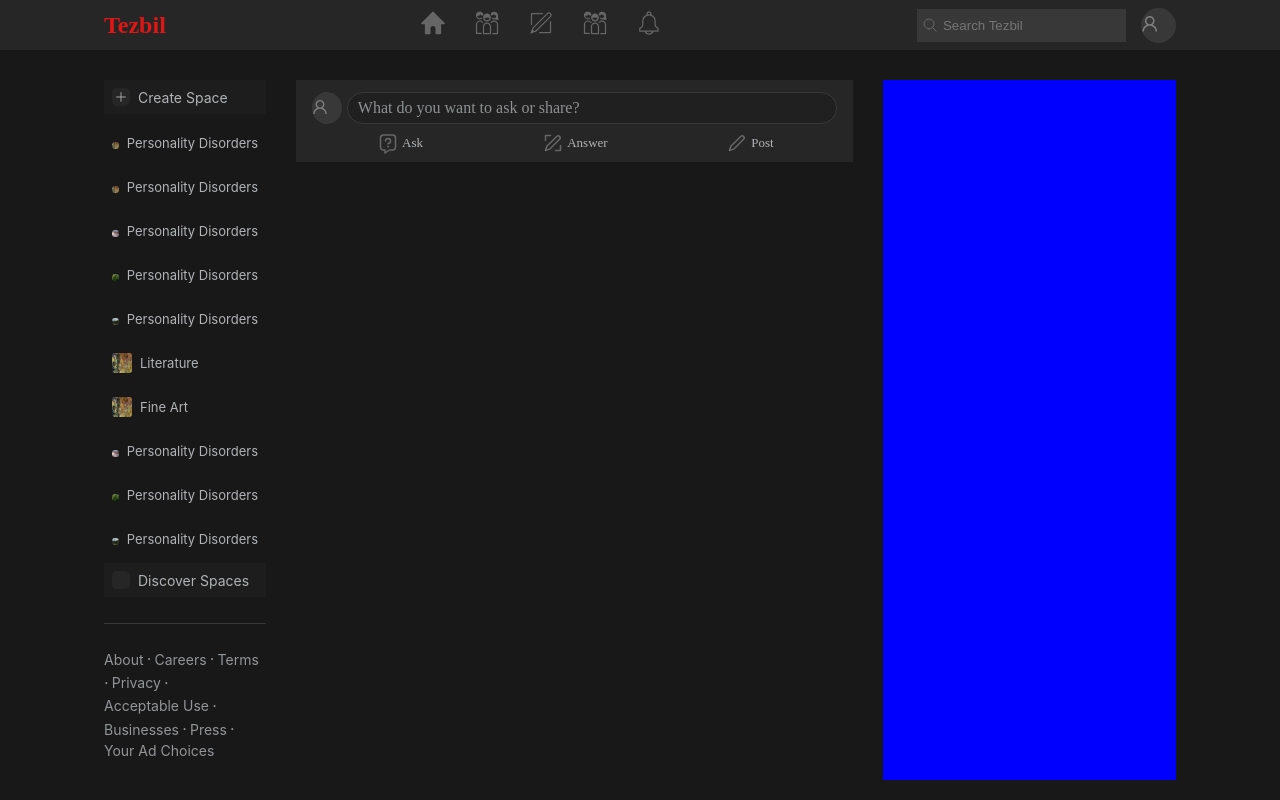
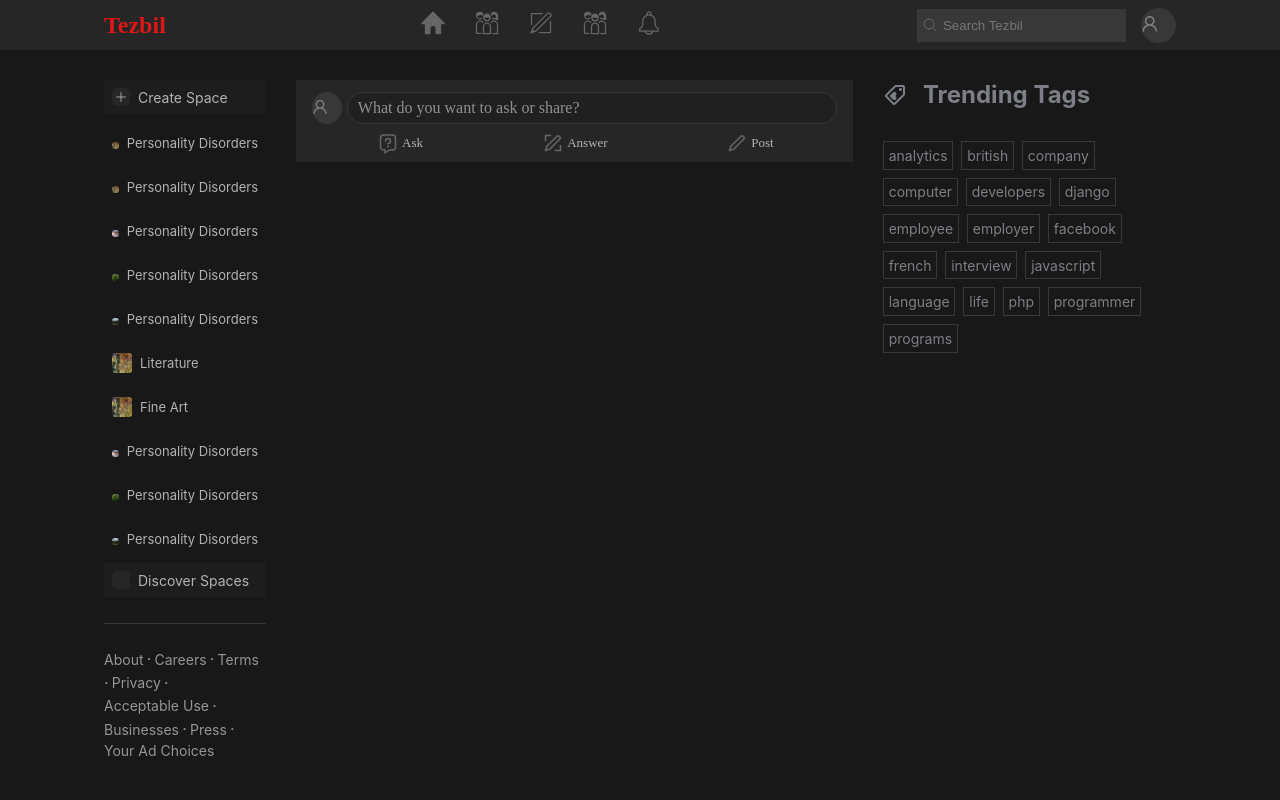
Before and after one commit to Hamlet-Haciyev/Tezbil, a Next.js app: page / in a window 1280 px wide. Shown: the top 800 px of the page. Built offline with nearby package versions, Linux system fonts and the light colour scheme.

Commit message:
Created Trending Tags Side

```diff
--- /dev/null
+++ b/containers/TrendingSide/ContainerTags/index.tsx
@@ -0,0 +1,28 @@
+import React from "react";
+import { TagsContainer } from "../TrendingSideStyled";
+
+const ContainerTags = () => {
+  return (
+    <TagsContainer>
+      <span>analytics</span>
+      <span>british</span>
+      <span>company</span>
+      <span>computer</span>
+      <span>developers</span>
+      <span>django</span>
+      <span>employee</span>
+      <span>employer</span>
+      <span>facebook</span>
+      <span>french</span>
+      <span>interview</span>
+      <span>javascript</span>
+      <span>language</span>
+      <span>life</span>
+      <span>php</span>
+      <span>programmer</span>
+      <span>programs</span>
+    </TagsContainer>
+  );
+};
+
+export default ContainerTags;
--- /dev/null
+++ b/containers/TrendingSide/HeaderTrend/index.tsx
@@ -0,0 +1,12 @@
+import { TrendHeader } from "../TrendingSideStyled";
+
+const HeaderTrend = () => {
+  return (
+    <TrendHeader>
+      <span className="material-symbols-outlined">loyalty</span>
+      <h2>Trending Tags</h2>
+    </TrendHeader>
+  );
+};
+
+export default HeaderTrend;
--- a/containers/TrendingSide/TrendingSideStyled.tsx
+++ b/containers/TrendingSide/TrendingSideStyled.tsx
@@ -4,6 +4,53 @@ export const TrendingSection = styled.section`
   width: 300px;
   margin-left: 30px;
   height: 700px;
-  background-color: blue;
+  font-family: -apple-system, system-ui, BlinkMacSystemFont, "Segoe UI", Roboto,
+    Oxygen-Sans, Ubuntu, Cantarell, "Helvetica Neue", sans-serif;
 `;
-export const TrendingContainer = styled.section``;
+export const TrendingContainer = styled.section`
+  width: 100%;
+  display: flex;
+  align-items: center;
+`;
+
+export const TrendingTags = styled.div`
+  height: auto;
+  display: flex;
+  flex-direction: column;
+  gap: 2rem;
+  width: 100%;
+`;
+
+export const TrendHeader = styled.div`
+  display: flex;
+  align-items: center;
+  gap: 1rem;
+  color: #7c7f85;
+
+  & span {
+    transform: rotate(90deg);
+  }
+`;
+
+export const TagsContainer = styled.div`
+  display: flex;
+  align-items: center;
+  flex-wrap: wrap;
+  gap: 0.5rem;
+
+  & span {
+    padding: 0.3rem;
+    display: flex;
+    justify-content: center;
+    align-items: center;
+    border: 1px solid #363737;
+    color: #7c7f85;
+    font-weight: 400;
+    font-size: 14px;
+    cursor: pointer;
+    &:hover {
+      background: #525353;
+      color: black;
+    }
+  }
+`;
--- a/containers/TrendingSide/index.tsx
+++ b/containers/TrendingSide/index.tsx
@@ -1,10 +1,30 @@
-import React from "react";
-import { TrendingSection, TrendingContainer } from "./TrendingSideStyled";
+import {
+  TrendingSection,
+  TrendingContainer,
+  TrendingTags,
+} from "./TrendingSideStyled";
+import Head from "next/head";
+import ContainerTags from "./ContainerTags";
+import HeaderTrend from "./HeaderTrend";
+
 const TrendingSide = () => {
   return (
-    <TrendingSection>
-      <TrendingContainer></TrendingContainer>
-    </TrendingSection>
+    <>
+      <Head>
+        <link
+          rel="stylesheet"
+          href="https://fonts.googleapis.com/css2?family=Material+Symbols+Outlined:opsz,wght,FILL,GRAD@48,400,1,0"
+        />
+      </Head>
+      <TrendingSection>
+        <TrendingContainer>
+          <TrendingTags>
+            <HeaderTrend />
+            <ContainerTags />
+          </TrendingTags>
+        </TrendingContainer>
+      </TrendingSection>
+    </>
   );
 };
 
```
